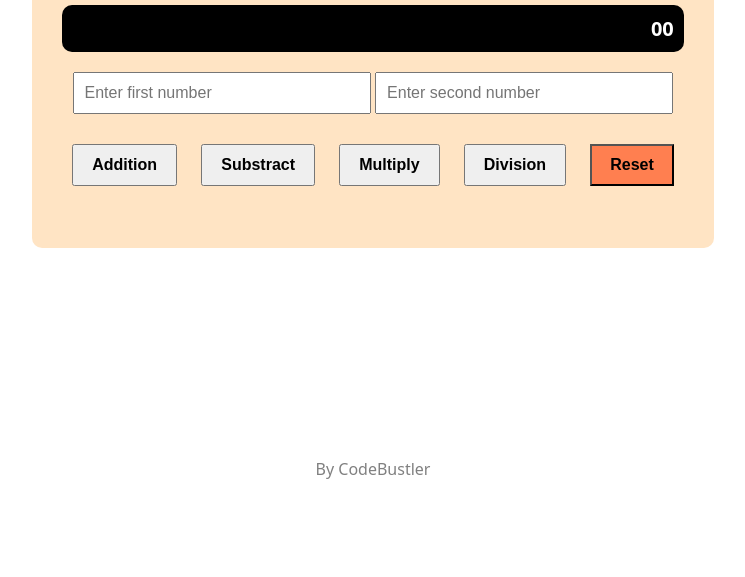
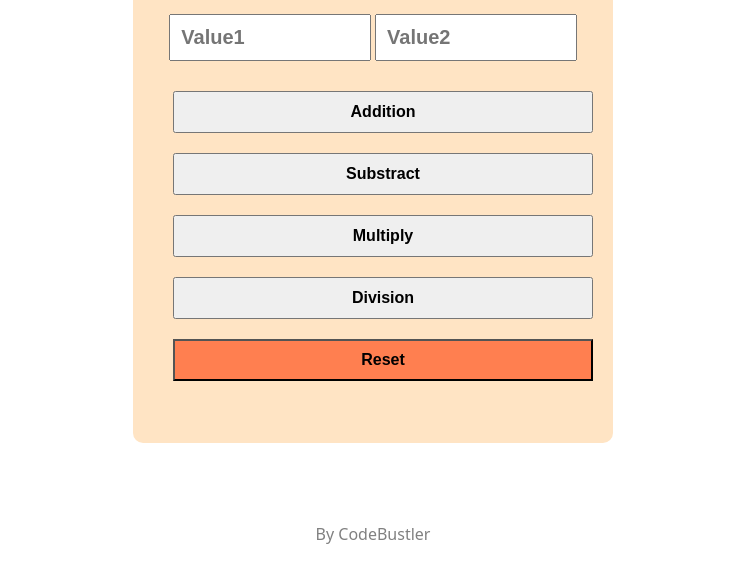
Before and after one commit to CodeBustler/simpleCalculator, a plain HTML site: page index.html in a window 1280 px wide. Shown: the part 223-800 px from the top of the page, without its empty margins (267-1012 px from the left). Drawn offline with Linux system fonts and the light colour scheme.

Commit message:
2 files modified

```diff
--- a/index.html
+++ b/index.html
@@ -15,8 +15,8 @@
       <div id="output">00</div>
 
       <!-- Inputs -->
-      <input type="text" id="input1" placeholder="Enter first number" />
-      <input type="text" id="input2" placeholder="Enter second number" />
+      <input type="text" id="input1" placeholder="Value1" />
+      <input type="text" id="input2" placeholder="Value2" />
 
       <!-- Buttons -->
       <div class="btns-container">
--- a/styles.css
+++ b/styles.css
@@ -16,7 +16,7 @@ body {
 }
 
 .container {
-  min-width: 360px;
+  max-width: 480px;
   background-color: bisque;
   border-radius: 10px;
   padding: 30px;
@@ -29,7 +29,7 @@ body {
   padding: 10px;
   border-radius: 10px;
   font-weight: 700;
-  font-size: 20px;
+  font-size: 25px;
   text-align: end;
   margin-bottom: 20px;
 }
@@ -37,7 +37,8 @@ body {
 input {
   width: 48%;
   padding: 10px;
-  font-size: medium;
+  font-size: 20px;
+  font-weight: 600;
 }
 
 .btns-container {
@@ -45,7 +46,7 @@ input {
 }
 
 .btns {
-  width: max-content;
+  width: 100%;
   padding: 10px 18px;
   margin: 10px;
   font-weight: 600;
```
